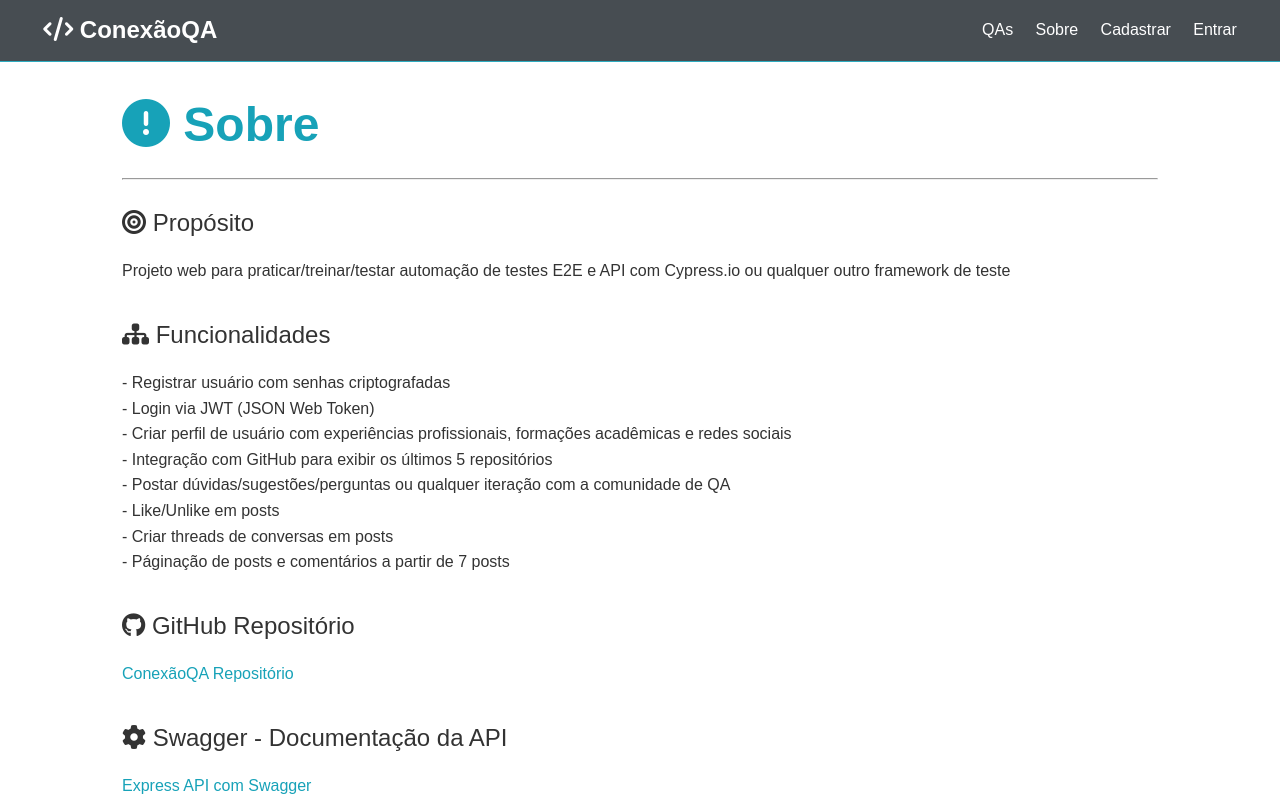
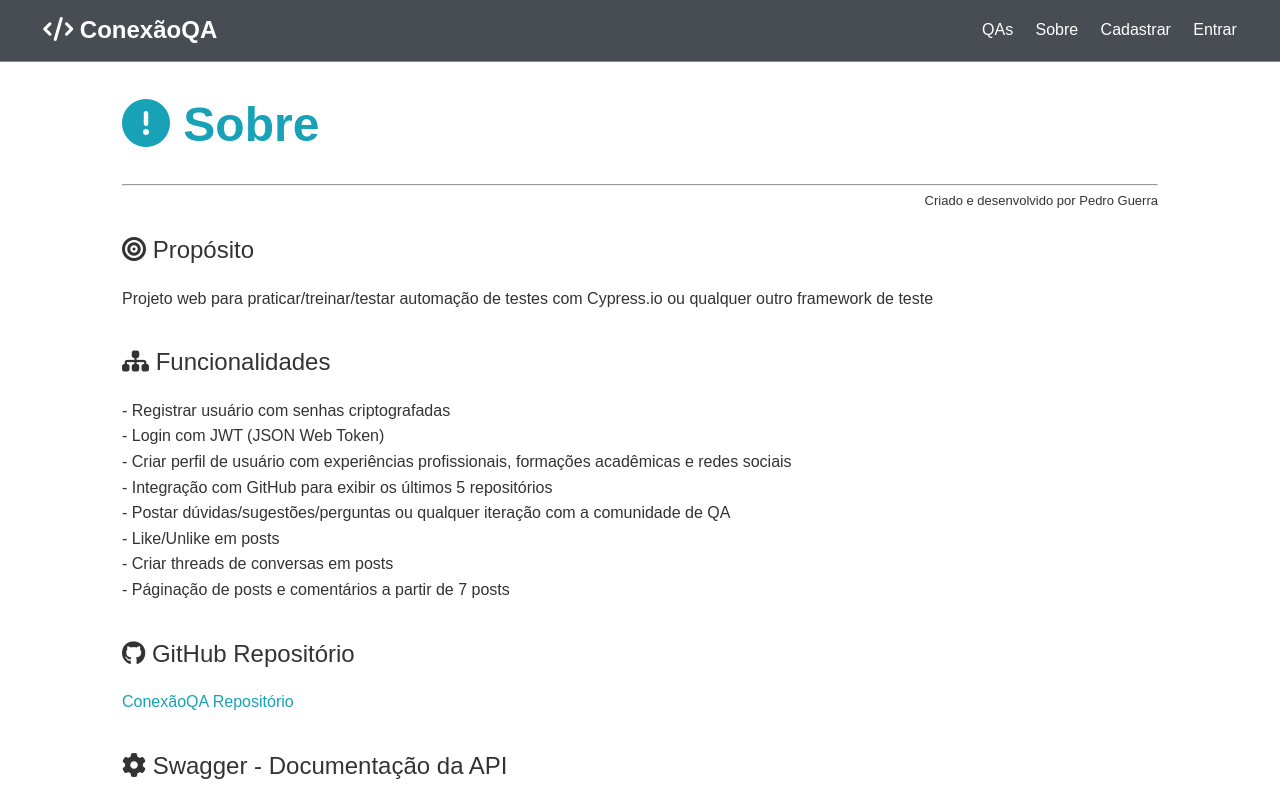
Before and after one commit to pehguerra/conexaoQA, a React (Create React App) app in the folder client/: page /sobre in a window 1280 px wide. Shown: the top 800 px of the page. Built offline with nearby package versions, Linux system fonts and the light colour scheme.

Commit message:
added --legacy-peer-deps and creator name to about page

```diff
--- a/client/src/components/layout/About.js
+++ b/client/src/components/layout/About.js
@@ -4,16 +4,19 @@ const About = () => {
     return (
         <Fragment>
             <h1 className="large text-primary"><i className="fas fa-exclamation-circle"></i> Sobre</h1>
-            <hr className="my-15" />
+            <hr style={{ marginTop: '30px' }} />
+            <div style={{ textAlign: 'right', marginTop: '5px', marginBottom: '20px' }}>
+                <p style={{ fontSize: '13px' }}>Criado e desenvolvido por Pedro Guerra</p>
+            </div>
             <div>
                 <p className="lead"><i className="fas fa-bullseye"></i> Propósito</p>
-                <p>Projeto web para praticar/treinar/testar automação de testes E2E e API com Cypress.io ou qualquer outro framework de teste</p>
+                <p>Projeto web para praticar/treinar/testar automação de testes com Cypress.io ou qualquer outro framework de teste</p>
             </div>
             <div className="my-2">
                 <p className="lead"><i className="fas fa-sitemap"></i> Funcionalidades</p>
                 <ul>
                     <li>- Registrar usuário com senhas criptografadas</li>
-                    <li>- Login via JWT (JSON Web Token)</li>
+                    <li>- Login com JWT (JSON Web Token)</li>
                     <li>- Criar perfil de usuário com experiências profissionais, formações acadêmicas e redes sociais</li>
                     <li>- Integração com GitHub para exibir os últimos 5 repositórios</li>
                     <li>- Postar dúvidas/sugestões/perguntas ou qualquer iteração com a comunidade de QA</li>
@@ -34,6 +37,7 @@ const About = () => {
                 <p className="lead"><i className="fab fa-medium"></i> Medium</p>
                 <a href="https://pedrohsguerra.medium.com/" target="_blank" rel="noopener noreferrer">Artigos de Cypress</a>
             </div>
+
         </Fragment>
     )
 }
--- a/client/src/components/layout/NotFound.js
+++ b/client/src/components/layout/NotFound.js
@@ -4,7 +4,7 @@ const NotFound = () => {
     return (
         <Fragment>
             <h1 className="x-large text-primary">
-                <i className="fas fa-exclamation-triangle"></i> Página Não Encontrada
+                <i className="fas fa-exclamation-triangle"></i> 404 - Página Não Encontrada
             </h1>
             <p className="large">Desculpe, esta página não existe</p>
         </Fragment>
```
Also changed, not shown: 1 other file (tests, documents, lock files or other folders).
